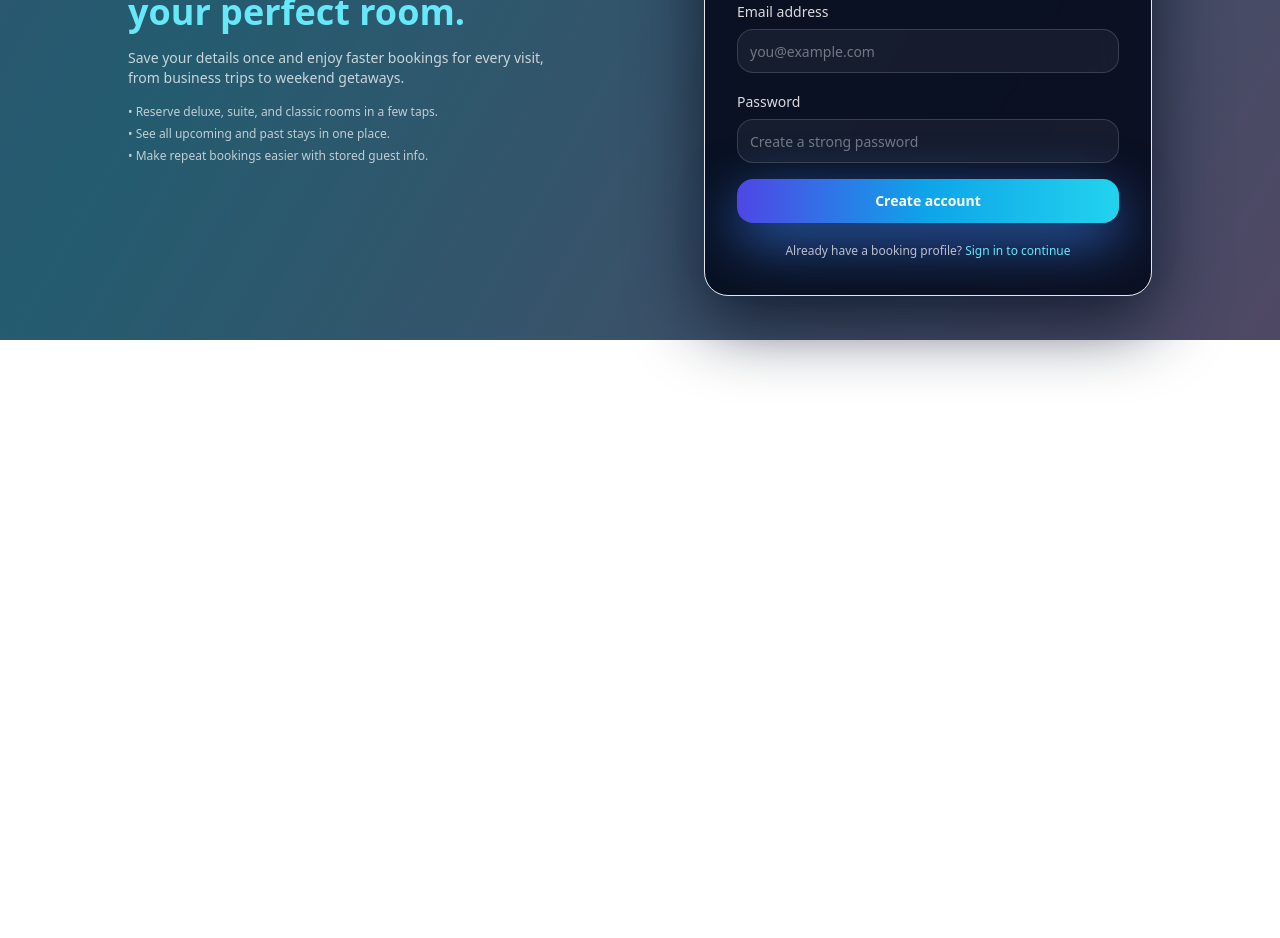
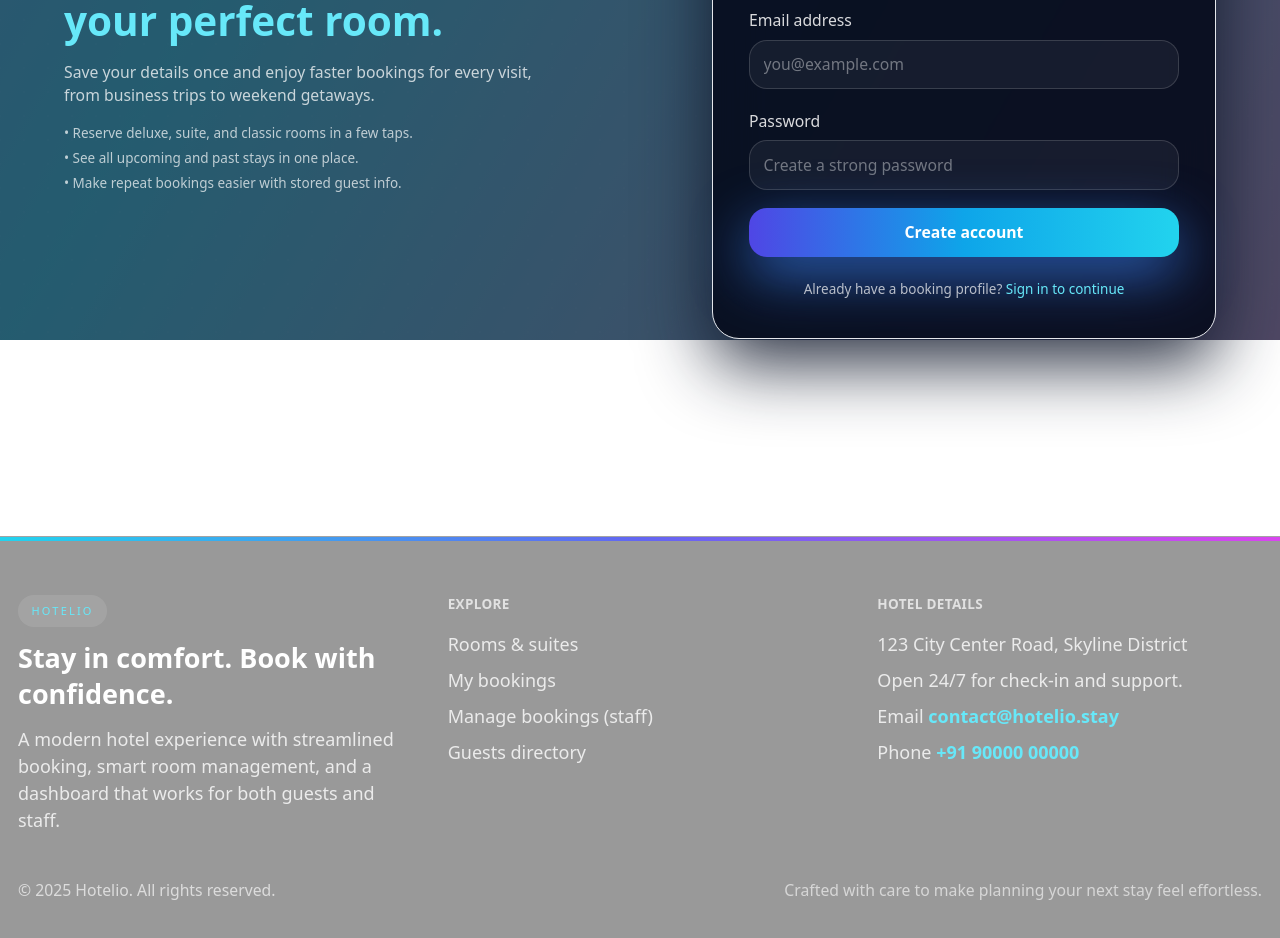
Before and after one commit to SudarshanJ20/hotel-management-system, a Next.js app: page /register in a window 1280 px wide. Shown: the part 460-1398 px from the top of the page. Before the commit the page ends 991 px from the top, so only its background shows below. Built offline with nearby package versions, Linux system fonts and the light colour scheme; no server answers.

Commit message:
feat: enhance layout structure with AppShell component and improve footer visibility logic

```diff
--- a/package.json
+++ b/package.json
@@ -3,12 +3,11 @@
   "version": "0.1.0",
   "private": true,
   "scripts": {
-    "dev": "next dev",
+    "dev": "next dev --hostname 0.0.0.0 --port 3000",
     "build": "next build",
     "start": "next start",
     "lint": "next lint",
     "backfill:user": "tsx src/backfillUserId.ts"
-
   },
   "dependencies": {
     "@auth/prisma-adapter": "^2.11.1",
--- a/src/app/globals.css
+++ b/src/app/globals.css
@@ -1,6 +1,17 @@
 @tailwind base;
 @tailwind components;
 @tailwind utilities;
+
+/* Global font sizing */
+@layer base {
+  html {
+    font-size: 18px; /* bump from default 16px for the whole site */
+  }
+
+  body {
+    @apply text-[0.98rem]; /* slightly larger base text */
+  }
+}
 
 /* Animated gradient background */
 .animate-gradient {
@@ -22,14 +33,23 @@
 }
 
 /* Glow effects */
-.glow { box-shadow: 0 0 24px rgba(99,102,241,0.35), 0 0 48px rgba(6,182,212,0.25); }
-.input-glow:focus { box-shadow: 0 0 0 4px rgba(59,130,246,0.25), 0 0 20px rgba(56,189,248,0.35); }
-.btn-glow:hover { box-shadow: 0 12px 36px rgba(99,102,241,0.45), 0 0 24px rgba(56,189,248,0.35); }
+.glow {
+  box-shadow: 0 0 24px rgba(99,102,241,0.35),
+    0 0 48px rgba(6,182,212,0.25);
+}
+.input-glow:focus {
+  box-shadow: 0 0 0 4px rgba(59,130,246,0.25),
+    0 0 20px rgba(56,189,248,0.35);
+}
+.btn-glow:hover {
+  box-shadow: 0 12px 36px rgba(99,102,241,0.45),
+    0 0 24px rgba(56,189,248,0.35);
+}
 
 /* Glass card */
 .glass {
-  background: rgba(255,255,255,0.07);
+  background: rgba(255, 255, 255, 0.07);
   backdrop-filter: blur(12px);
   -webkit-backdrop-filter: blur(12px);
-  border: 1px solid rgba(255,255,255,0.12);
+  border: 1px solid rgba(255, 255, 255, 0.12);
 }
--- a/src/app/layout.tsx
+++ b/src/app/layout.tsx
@@ -1,8 +1,8 @@
 // app/layout.tsx
 import "./globals.css";
 import type { Metadata } from "next";
-import Navbar from "@/components/Navbar";
 import SessionProvider from "@/components/SessionProvider";
+import AppShell from "@/components/AppShell";
 
 export const metadata: Metadata = {
   title: "Hotel Management System",
@@ -25,26 +25,8 @@ export default function RootLayout({
             <div className="absolute inset-0 bg-slate-900/65" />
           </div>
 
-          {/* App shell */}
-          <div className="flex min-h-screen flex-col">
-            <Navbar />
-
-            <main className="flex-1">
-              {/* Full width, just with some padding */}
-              <div className="w-full px-4 sm:px-6 lg:px-8 py-6">
-                {children}
-              </div>
-            </main>
-
-            <footer className="border-t border-white/10 mt-4">
-              <div className="w-full px-4 sm:px-6 lg:px-8 py-4 text-xs text-white/50 flex items-center justify-between">
-                <span>
-                  © {new Date().getFullYear()} Hotel Management System
-                </span>
-                <span>Built with Next.js &amp; Tailwind CSS</span>
-              </div>
-            </footer>
-          </div>
+          {/* App shell with conditional footer */}
+          <AppShell>{children}</AppShell>
         </SessionProvider>
       </body>
     </html>
--- /dev/null
+++ b/src/components/AppShell.tsx
@@ -0,0 +1,29 @@
+// src/components/AppShell.tsx
+"use client";
+
+import { usePathname } from "next/navigation";
+import Navbar from "@/components/Navbar";
+import { Footer } from "@/components/Footer";
+
+export default function AppShell({ children }: { children: React.ReactNode }) {
+  const pathname = usePathname();
+
+  // Show footer only on public/guest pages
+  const showFooterOn =
+    pathname === "/" ||
+    pathname.startsWith("/rooms") ||
+    pathname === "/login" ||
+    pathname === "/register";
+
+  return (
+    <div className="flex min-h-screen flex-col">
+      <Navbar />
+
+      <main className="flex-1">
+        <div className="w-full px-4 sm:px-6 lg:px-8 py-6">{children}</div>
+      </main>
+
+      {showFooterOn && <Footer />}
+    </div>
+  );
+}
--- a/src/components/Footer.tsx
+++ b/src/components/Footer.tsx
@@ -1,9 +1,81 @@
+// src/components/Footer.tsx
 export function Footer() {
+  const year = new Date().getFullYear();
+
   return (
-    <footer className="border-t border-slate-200 py-8 mt-10">
-      <div className="container mx-auto px-4 text-sm text-slate-500">
-        © {new Date().getFullYear()} Hotelio. All rights reserved.
+    <footer className="mt-12 border-t border-white/10 bg-black/40 backdrop-blur-xl">
+      {/* Small gradient accent line */}
+      <div className="h-1 w-full bg-gradient-to-r from-cyan-400 via-indigo-500 to-fuchsia-500" />
+
+      <div className="mx-auto max-w-6xl px-4 py-10 sm:py-12">
+        <div className="grid gap-10 text-sm text-white/80 md:grid-cols-3">
+          {/* Brand + tagline */}
+          <div className="space-y-3">
+            <div className="inline-flex items-center gap-2 rounded-full bg-white/10 px-3 py-1 text-[11px] uppercase tracking-[0.2em] text-cyan-300">
+              Hotelio
+            </div>
+            <h2 className="text-2xl font-semibold text-white">
+              Stay in comfort. Book with confidence.
+            </h2>
+            <p className="text-base text-white/80">
+              A modern hotel experience with streamlined booking, smart room
+              management, and a dashboard that works for both guests and staff.
+            </p>
+          </div>
+
+          {/* Quick links */}
+          <div className="space-y-4">
+            <p className="text-xs font-semibold uppercase tracking-wide text-white/70">
+              Explore
+            </p>
+            <div className="flex flex-col gap-2 text-base">
+              <a href="/rooms" className="hover:text-cyan-300">
+                Rooms & suites
+              </a>
+              <a href="/my/bookings" className="hover:text-cyan-300">
+                My bookings
+              </a>
+              <a href="/bookings" className="hover:text-cyan-300">
+                Manage bookings (staff)
+              </a>
+              <a href="/guests" className="hover:text-cyan-300">
+                Guests directory
+              </a>
+            </div>
+          </div>
+
+          {/* Contact / hotel info */}
+          <div className="space-y-4">
+            <p className="text-xs font-semibold uppercase tracking-wide text-white/70">
+              Hotel details
+            </p>
+            <div className="space-y-2 text-base text-white/80">
+              <p>123 City Center Road, Skyline District</p>
+              <p>Open 24/7 for check‑in and support.</p>
+              <p>
+                Email{" "}
+                <span className="font-semibold text-cyan-300">
+                  contact@hotelio.stay
+                </span>
+              </p>
+              <p>
+                Phone{" "}
+                <span className="font-semibold text-cyan-300">
+                  +91 90000 00000
+                </span>
+              </p>
+            </div>
+          </div>
+        </div>
+
+        {/* Bottom bar */}
+        <div className="mt-10 flex flex-col items-start justify-between gap-3 text-sm text-white/65 sm:flex-row sm:items-center">
+          <p>© {year} Hotelio. All rights reserved.</p>
+          <p className="text-white/60">
+            Crafted with care to make planning your next stay feel effortless.
+          </p>
+        </div>
       </div>
     </footer>
-  )
+  );
 }
--- a/src/components/Navbar.tsx
+++ b/src/components/Navbar.tsx
@@ -30,13 +30,11 @@ export default function Navbar() {
     user?.image ||
     "https://ui-avatars.com/api/?name=U&background=0D8ABC&color=fff";
 
-  // Close desktop dropdown when navigating
   useEffect(() => {
     setOpen(false);
     setMobileOpen(false);
   }, [pathname]);
 
-  // Close desktop dropdown on outside click
   useEffect(() => {
     function onDocClick(e: MouseEvent) {
       if (!menuRef.current) return;
@@ -49,12 +47,8 @@ export default function Navbar() {
   const links = [
     { href: "/", label: "Home" },
     { href: "/rooms", label: "Rooms" },
-    ...(canSeeStaff
-      ? [{ href: "/bookings", label: "Bookings" }] as const
-      : []),
-    ...(canSeeStaff
-      ? [{ href: "/guests", label: "Guests" }] as const
-      : []),
+    ...(canSeeStaff ? [{ href: "/bookings", label: "Bookings" }] as const : []),
+    ...(canSeeStaff ? [{ href: "/guests", label: "Guests" }] as const : []),
     ...(isAdmin
       ? [{ href: "/admin/dashboard", label: "Dashboard" }] as const
       : []),
@@ -64,7 +58,7 @@ export default function Navbar() {
   ];
 
   return (
-    <header className="w-full">
+    <header className="w-full z-50 relative">
       <div className="w-full px-4 sm:px-6 lg:px-8">
         <div className="mt-3 rounded-full border border-white/10 bg-black/40 backdrop-blur-xl shadow-sm">
           <div className="flex h-16 items-center justify-between px-4 sm:px-5">
@@ -109,13 +103,11 @@ export default function Navbar() {
 
             {/* Right side: auth + mobile button */}
             <div className="flex items-center gap-2">
-              {/* Auth loading skeleton */}
               {status === "loading" && (
                 <div className="hidden sm:block h-9 w-28 rounded-full bg-white/10 animate-pulse" />
               )}
 
-              {/* Not signed in */}
-              {status !== "loading" && !user && (
+              {!user && status !== "loading" && (
                 <div className="hidden sm:flex items-center gap-2">
                   <Button
                     asChild
@@ -134,7 +126,6 @@ export default function Navbar() {
                 </div>
               )}
 
-              {/* Signed in: desktop account dropdown */}
               {user && (
                 <div className="hidden sm:block relative" ref={menuRef}>
                   <button
@@ -237,7 +228,6 @@ export default function Navbar() {
                 })}
               </nav>
 
-              {/* Mobile auth section */}
               <div className="flex items-center justify-between pt-1">
                 {!user && (
                   <div className="flex gap-2">
```
